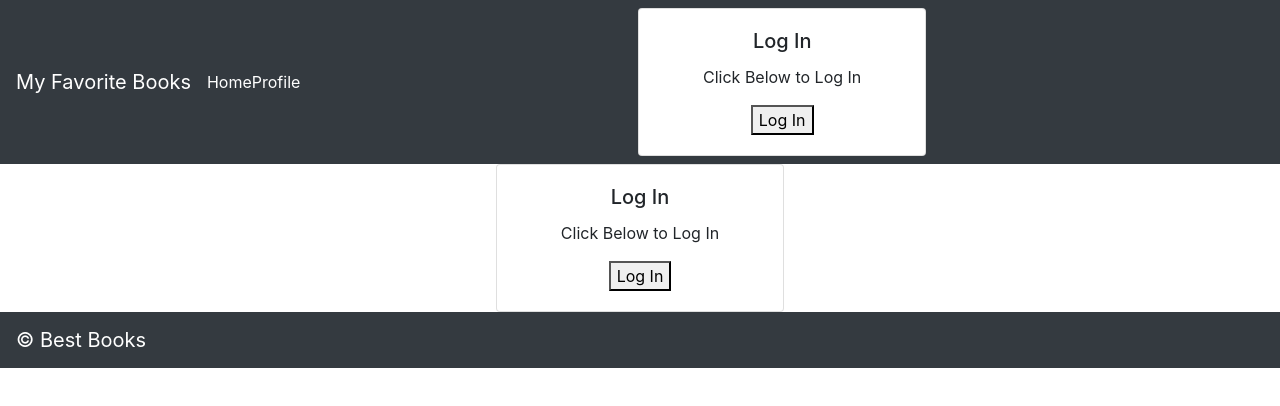
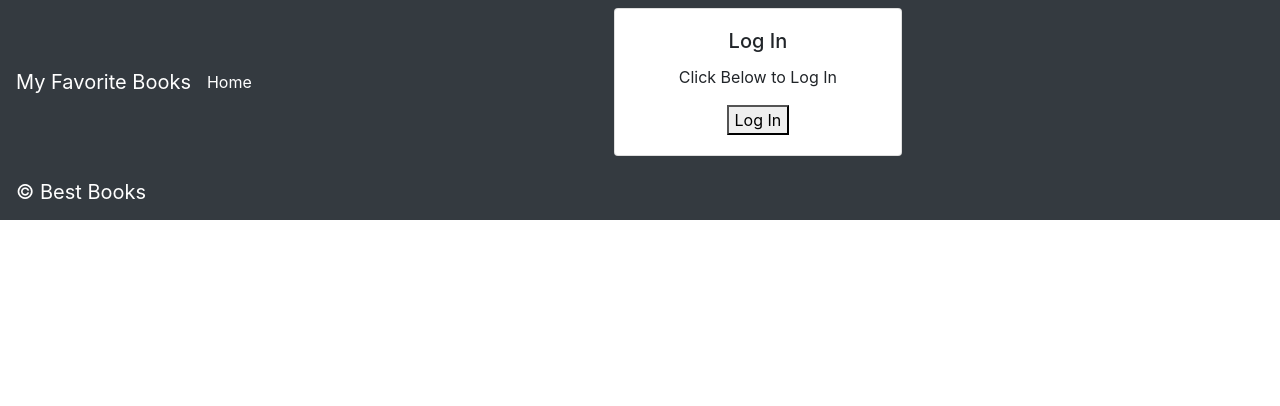
Before and after one commit to plaurion1989/can-of-books-front, a React (Create React App) app: page / in a window 1280 px wide. Shown: the top 406 px of the page. Built offline with nearby package versions, Linux system fonts and the light colour scheme.

Commit message:
implimented a few changes to the header file

```diff
--- a/src/App.js
+++ b/src/App.js
@@ -26,7 +26,7 @@ class App extends React.Component {
             <Header />
             <Switch>
               <Route exact path="/">
-                {isAuthenticated ? <BestBooks /> : <Login />}
+                {isAuthenticated ? <BestBooks /> : ''}
                 {/* TODO: if the user is logged in, render the `BestBooks` component, if they are not, render the `Login` component */}
               </Route >
               <Route exact path="/profile">
--- a/src/Header.js
+++ b/src/Header.js
@@ -14,7 +14,7 @@ class Header extends React.Component {
       <Navbar collapseOnSelect expand="lg" bg="dark" variant="dark">
         <Navbar.Brand>My Favorite Books</Navbar.Brand>
         <Link to="/">Home</Link>
-        <Link to="/profile">Profile</Link>
+        {this.props.auth0.isAuthenticated?<Link to="/profile">Profile</Link>:''}
         {/* TODO: if the user is logged in, render the `LogoutButton` - if the user is logged out, render the `LoginButton` */}
         {this.props.auth0.isAuthenticated
           ? <LogoutButton />
```
